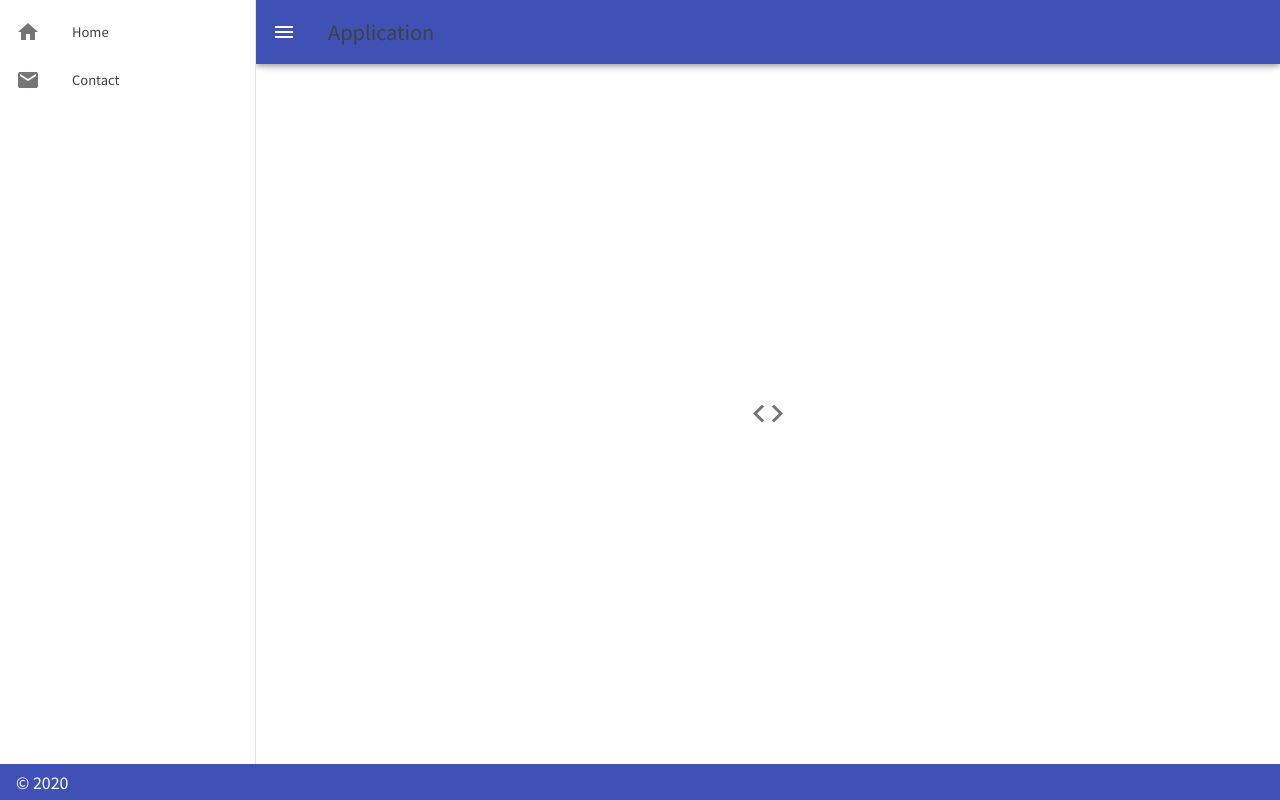
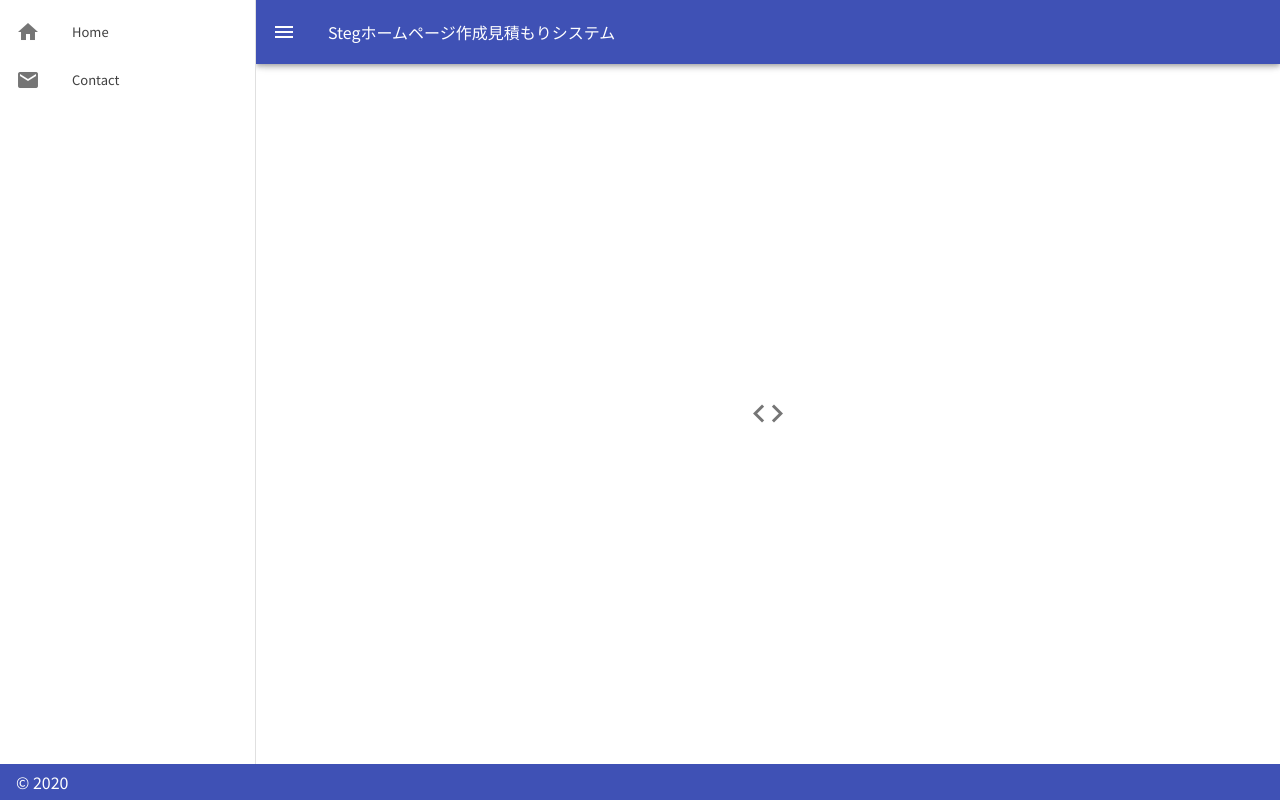
Before and after one commit to project-steg/Quote, a Nuxt app: page / in a window 1280 px wide. Built offline with nearby package versions, Linux system fonts and the light colour scheme.

Commit message:
[fix]タイトルカラー変更

```diff
--- a/pages/index.vue
+++ b/pages/index.vue
@@ -30,7 +30,11 @@
       dark
     >
       <v-app-bar-nav-icon @click.stop="drawer = !drawer"></v-app-bar-nav-icon>
-      <v-toolbar-title>Application</v-toolbar-title>
+      <v-toolbar-title>
+        <div class="title-color">
+          Stegホームページ作成見積もりシステム
+        </div>
+      </v-toolbar-title>
     </v-app-bar>
 
     <v-main>
@@ -80,3 +84,8 @@
     }),
   }
 </script>
+<style scoped>
+.title-color {
+  color: #ffffff;
+}
+</style>>
```
